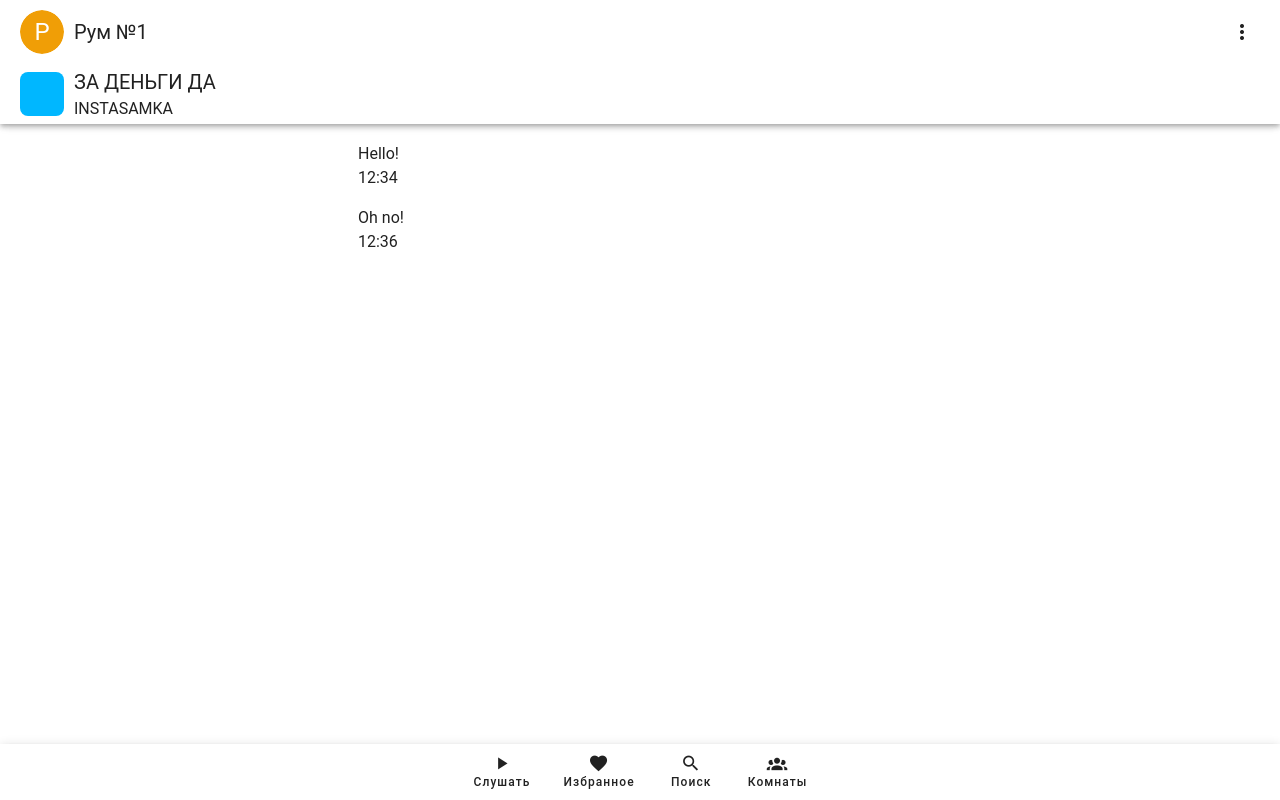
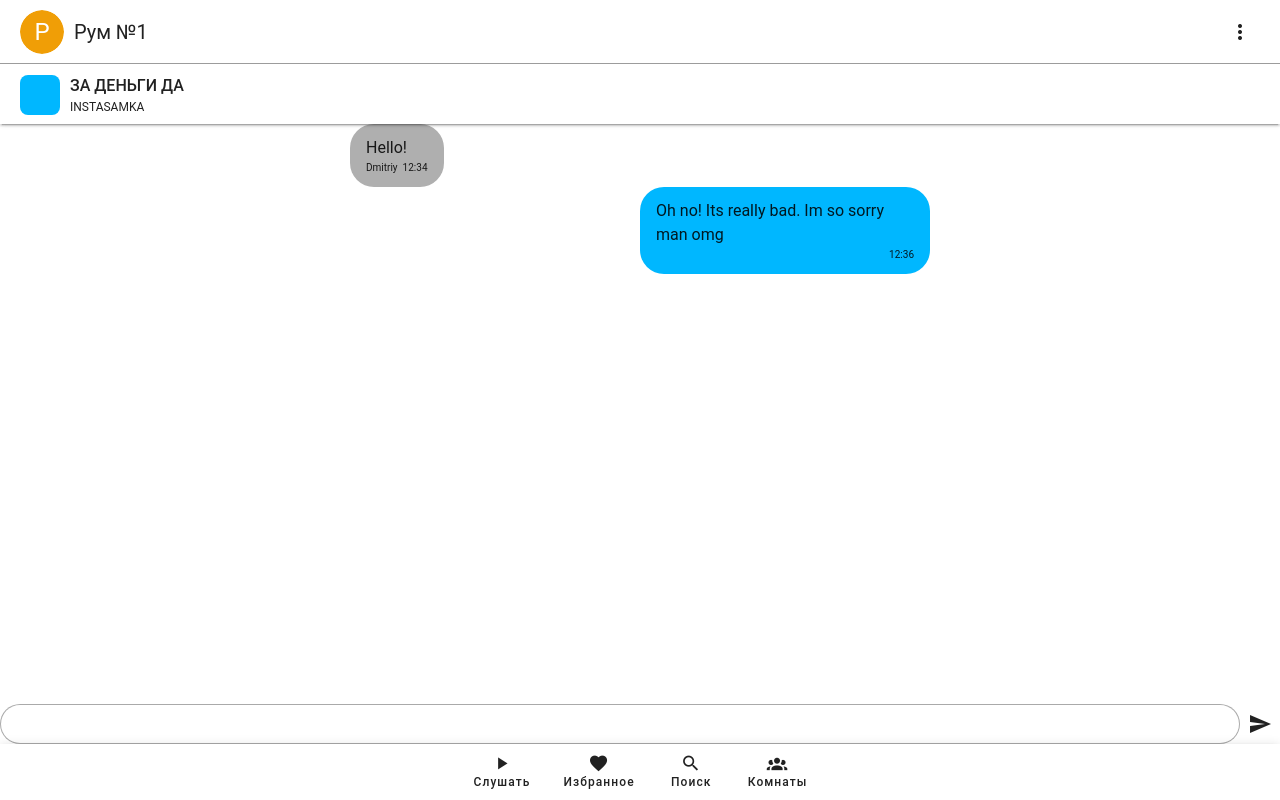
Before and after one commit to khalaeva/MTS-audio, a Vue app: page /room/1 in a window 1280 px wide. Built offline with nearby package versions, Linux system fonts and the light colour scheme.

Commit message:
roomPage

```diff
--- a/src/App.vue
+++ b/src/App.vue
@@ -1,11 +1,11 @@
 <template>
     <v-app>
-        <Navbar />
         <v-main class="main">
             <div class="container">
                 <router-view />
             </div>
         </v-main>
+        <Navbar />
     </v-app>
 </template>
 
--- a/src/components/AvatarInput.vue
+++ b/src/components/AvatarInput.vue
@@ -1,19 +1,42 @@
 <template>
-    <div class="personal-image">
-        <label class="label">
-            <input type="file" />
-            <figure class="personal-figure">
-                <img
-                    src="https://avatars1.githubusercontent.com/u/11435231?s=460&v=4"
-                    class="personal-avatar"
-                    alt="avatar"
-                />
-                <figcaption class="personal-figcaption">
-                    <img
-                        src="https://raw.githubusercontent.com/ThiagoLuizNunes/angular-boilerplate/master/src/assets/imgs/camera-white.png"
-                    />
-                </figcaption>
-            </figure>
-        </label>
-    </div>
+    <label class="avatar-container">
+        <v-avatar size="44" class="avatar">
+            <v-img v-if="props.img" :src="props.img" cover />
+            <span v-else class="avatar-text">
+                {{ letterAvatar }}
+            </span>
+            <input type="file" class="avatar-input" />
+        </v-avatar>
+    </label>
 </template>
+
+<script setup lang="ts">
+import { computed } from 'vue'
+
+const props = defineProps<{
+    img?: string
+    size: number
+    text: string
+}>()
+
+const letterAvatar = computed(() => props.text[0].toLocaleUpperCase())
+</script>
+
+<style scoped lang="scss">
+.avatar-container {
+    display: block;
+    border-radius: 100%;
+    overflow: hidden;
+    cursor: pointer;
+    .avatar {
+        background-color: rgb(240, 158, 6);
+    }
+    .avatar-text {
+        color: rgb(255, 255, 255);
+        font-size: 24px;
+    }
+    .avatar-input {
+        display: none;
+    }
+}
+</style>
--- a/src/components/Navbar.vue
+++ b/src/components/Navbar.vue
@@ -1,8 +1,7 @@
 <template>
-    <v-bottom-navigation>
+    <v-bottom-navigation tag="footer">
         <v-btn v-for="item in items" :value="item.value">
             <v-icon>{{ item.icon }}</v-icon>
-
             <span>{{ item.text }}</span>
         </v-btn>
     </v-bottom-navigation>
--- a/src/store/app.js
+++ b/src/store/app.js
@@ -2,5 +2,8 @@
 import { defineStore } from 'pinia'
 
 export const useAppStore = defineStore('app', {
-    state: () => ({}),
+    state: () => ({
+        userId: 4,
+        username: 'Nikita',
+    }),
 })
--- a/src/store/room.js
+++ b/src/store/room.js
@@ -16,13 +16,11 @@ export const useRoomStore = defineStore('room', {
                 text: 'Hello!',
                 time: '12:34',
                 sender: { name: 'Dmitriy', id: 1 },
-                isMyMessage: false,
             },
             {
-                text: 'Oh no!',
+                text: 'Oh no! Its really bad. Im so sorry man omg',
                 time: '12:36',
-                sender: { name: 'Nikita', id: 1 },
-                isMyMessage: true,
+                sender: { name: 'Nikita', id: 4 },
             },
         ],
     }),
--- a/src/views/RoomPage.vue
+++ b/src/views/RoomPage.vue
@@ -1,34 +1,26 @@
 <template>
-    <v-app-bar extension-height="60" class="bar">
-        <div class="room-top">
+    <v-app-bar extension-height="60" class="bar" elevation="2">
+        <div class="room-top px-5">
             <div class="room-info">
                 <div class="room-info__picture">
-                    <label class="avatar-container">
-                        <v-avatar size="44" class="avatar">
-                            <v-img
-                                v-if="roomStore.img"
-                                src="../assets/123.png"
-                                cover
+                    <avatar-input
+                        :img="roomStore.img"
+                        :size="buttonSize"
+                        :text="roomStore.name"
                     />
-                            <span v-else class="avatar-text">
-                                {{ letterAvatar }}
-                            </span>
-                            <input type="file" class="avatar-input" />
-                        </v-avatar>
-                    </label>
                 </div>
                 <p class="room-info__name">{{ roomStore.name }}</p>
             </div>
             <div class="room-options">
-                <v-btn icon="mdi-dots-vertical" size="36" />
+                <v-btn icon="mdi-dots-vertical" :size="buttonSize" />
             </div>
         </div>
         <template #extension>
-            <div class="track">
+            <div class="track px-5">
                 <v-avatar
                     :image="roomStore.track.img"
                     class="track-avatar"
-                    size="44"
+                    :size="buttonSize"
                     rounded="lg"
                 />
                 <div class="track-info">
@@ -43,27 +35,76 @@
         </template>
     </v-app-bar>
     <div class="chat">
+        <div class="chat__messages">
             <template v-for="message in roomStore.messages">
+                <div
+                    :class="{ 'is-mine': isMyMessage(message.sender.id) }"
+                    class="message-container"
+                >
                     <div class="message">
                         <p class="message__text">{{ message.text }}</p>
+                        <div class="message-bottom">
+                            <p
+                                v-if="!isMyMessage(message.sender.id)"
+                                class="message__sender"
+                            >
+                                {{ message.sender.name }}
+                            </p>
                             <p class="message__time">{{ message.time }}</p>
                         </div>
+                    </div>
+                </div>
             </template>
+        </div>
+        <div class="chat__input">
+            <v-text-field
+                v-model="messageText"
+                class="text-input"
+                density="compact"
+                variant="outlined"
+                hide-details
+                rounded
+            />
+            <v-btn
+                @click="sendMessage()"
+                icon="mdi-send"
+                :size="buttonSize"
+                elevation="0"
+            />
+        </div>
     </div>
 </template>
 
 <script setup lang="ts">
-import { computed } from 'vue'
+import { ref, computed } from 'vue'
 import { useRoomStore } from '@/store/room'
+import { useAppStore } from '@/store/app'
+import AvatarInput from '@/components/AvatarInput.vue'
+
+const buttonSize = 40
 
 const roomStore = useRoomStore()
-const letterAvatar = computed(() => roomStore.name[0].toLocaleUpperCase())
+const appStore = useAppStore()
+
+const isMyMessage = computed(() => (id: number) => id === appStore.userId)
+
+const messageText = ref('')
+function sendMessage() {
+    try {
+        const date = new Date()
+        roomStore.messages.push({
+            time: `${date.getHours()}:${date.getMinutes()}`,
+            text: messageText.value,
+            sender: { id: appStore.userId, name: appStore.username },
+        })
+        messageText.value = ''
+    } catch (e) {
+        console.log(e)
+    }
+}
 </script>
 
 <style scoped lang="scss">
-.bar {
-    padding: 0 20px;
-}
 .room-top {
     width: 100%;
     display: flex;
@@ -76,23 +117,9 @@ const letterAvatar = computed(() => roomStore.name[0].toLocaleUpperCase())
     font-size: 20px;
     gap: 10px;
 }
-.avatar-container {
-    display: block;
-    border-radius: 100%;
-    overflow: hidden;
-    cursor: pointer;
-    .avatar {
-        background-color: rgb(240, 158, 6);
-    }
-    .avatar-text {
-        color: rgb(255, 255, 255);
-        font-size: 24px;
-    }
-    .avatar-input {
-        display: none;
-    }
-}
 .track {
+    width: 100%;
+    border-top: 1px solid rgb(156, 156, 156);
     padding: 10px 0;
     display: flex;
     align-items: center;
@@ -101,16 +128,56 @@ const letterAvatar = computed(() => roomStore.name[0].toLocaleUpperCase())
         background-color: rgb(0, 183, 255);
     }
     .track-info__name {
-        font-size: 20px;
+        font-size: 16px;
+        font-weight: 500;
     }
     .track-info__author {
-        font-size: 16px;
+        font-size: 12px;
     }
 }
 .chat {
-    padding: 10px;
+    padding: 0 10px 44px;
+    height: 100%;
+    overflow-y: auto;
+}
+.message-container {
+    display: flex;
     .message {
-        padding: 8px;
+        padding: 12px 16px;
+        width: max-content;
+        max-width: 50%;
+        border-radius: 24px;
+        background-color: rgb(175, 175, 175);
+    }
+    &.is-mine {
+        justify-content: end;
+        .message {
+            background-color: rgb(0, 183, 255);
         }
     }
+    .message__text {
+        font-size: 16px;
+    }
+    .message-bottom {
+        display: flex;
+        justify-content: space-between;
+        align-items: center;
+        font-size: 10px;
+        gap: 5px;
+    }
+    .message__time {
+        width: 100%;
+        display: flex;
+        justify-content: flex-end;
+    }
+}
+.chat__input {
+    position: fixed;
+    bottom: 56px;
+    left: 0;
+    width: 100%;
+    display: flex;
+    align-items: center;
+    background: #fff;
+}
 </style>
```
Lines whose indentation alone changed are shown as unchanged.
